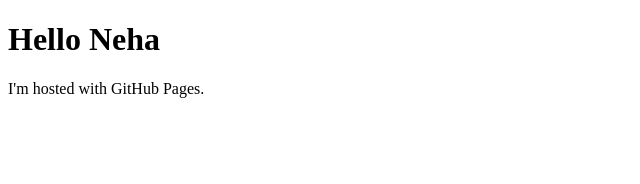
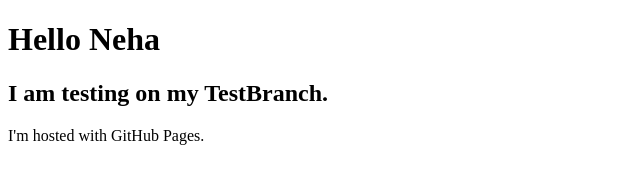
Before and after one commit to nkuchipudi2020/TestWebsite, a plain HTML site: page index.html in a window 1280 px wide. Shown: the whole page, without its empty margins (0-640 px from the left). Drawn offline with Linux system fonts and the light colour scheme.

Commit message:
Adding TestBranch

```diff
--- a/index.html
+++ b/index.html
@@ -2,6 +2,7 @@
 <html>
 <body>
 <h1>Hello Neha</h1>
+<h2>I am testing on my TestBranch.</h2>
 <p>I'm hosted with GitHub Pages.</p>
 </body>
 </html>
```
